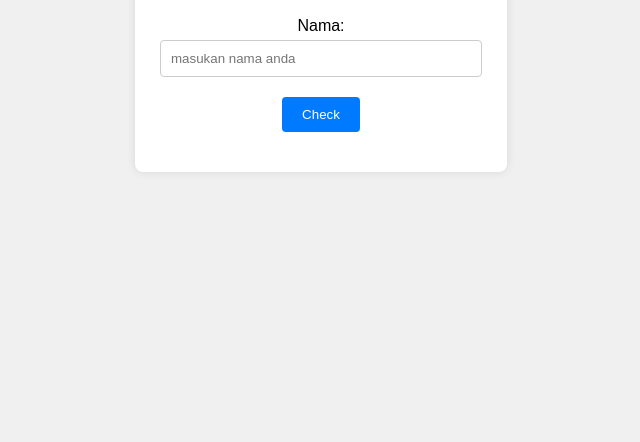
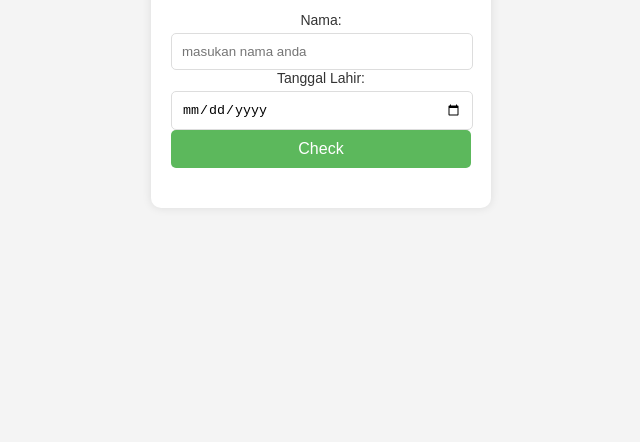
Before and after one commit to Dikry720p/Chack_khodam, a plain HTML site: page index.html in a window 1280 px wide. Shown: the part 358-800 px from the top of the page, without its empty margins (319-959 px from the left). Drawn offline with Linux system fonts and the light colour scheme.

Commit message:
update algoritma

```diff
--- a/index.html
+++ b/index.html
@@ -3,7 +3,7 @@
 <head>
     <meta charset="UTF-8">
     <meta name="viewport" content="width=device-width, initial-scale=1.0">
-    <title>Chack Kodam</title>
+    <title>Check Khodam</title>
     <link rel="stylesheet" href="style.css">
 </head>
 <body>
@@ -13,55 +13,57 @@
         <form id="namaForm">
             <label for="nama">Nama:</label>
             <input type="text" id="nama" name="nama" required placeholder="masukan nama anda">
+            <label for="tanggalLahir">Tanggal Lahir:</label>
+            <input type="date" id="tanggalLahir" name="tanggalLahir" required>
             <button type="submit">Check</button>
         </form>
         <p id="hasil"></p>
     </div>
-</body>
-        <script src="script.js">
-document.addEventListener('DOMContentLoaded', function() {
+    <script src="script.js">
+        document.addEventListener('DOMContentLoaded', function() {
     document.getElementById('namaForm').addEventListener('submit', function(event) {
         event.preventDefault();
 
         const nama = document.getElementById('nama').value.trim().toLowerCase();
+        const tanggalLahir = document.getElementById('tanggalLahir').value;
         const hasilElement = document.getElementById('hasil');
 
-        if (nama === "") {
-            hasilElement.textContent = "Silakan masukkan nama Anda.";
+        if (nama === "" || tanggalLahir === "") {
+            hasilElement.textContent = "Silakan masukkan nama dan tanggal lahir Anda.";
             return;
         }
 
-        const kataAcak = generateKataAcak(nama);
+        const kataAcak = generateKataAcak(nama, tanggalLahir);
         hasilElement.textContent = `Hasil: ${kataAcak}`;
     });
 });
 
-function generateKataAcak(nama) {
+function generateKataAcak(nama, tanggalLahir) {
     const kata = [
-        "maung chongkok", "kuda laut", "kupu-kupu", "papatong", "monyet bodas",
+        "maung chongkok", "kuda laut", "bagong albino", "papatong", "monyet bodas",
         "maung bodas", "kadal hejo", "kadal kodomo", "oray sanca", "oray kobra",
         "belut listrik", "belut kasur", "naga emas", "laler hejo", "lumba-lumba",
         "megalodon", "kingkong", "oray sapi", "piton", "sireum hideung",
-        "sireum beurum", "hiu", "jaer", "beunteur", "tutut", "undur-undur (khodam langka)"
+        "sireum beurum", "hiu", "jaer", "beunteur", "tutut", "undur-undur (khodam langka)","bagong"
     ];
 
-    // Daftar nama yang selalu menghasilkan "kupu-kupu"
-    const namaKhusus = ["rifki", "rifqy", "rifki", "kahim", "mesin"];
+    const namaKhusus = ["rifki", "rifqy", "kahim", "mesin"];
 
     if (namaKhusus.includes(nama)) {
         return "kupu-kupu";
     }
 
-    // Seed based on the name
     let seed = 0;
     for (let i = 0; i < nama.length; i++) {
         seed += nama.charCodeAt(i);
     }
 
+    seed += new Date(tanggalLahir).getTime();
+
     const randomIndex = seed % kata.length;
     return kata[randomIndex];
 }
 
-
     </script>
+</body>
 </html>
--- a/style.css
+++ b/style.css
@@ -1,68 +1,70 @@
-*{
+body {
+    font-family: 'Arial', sans-serif;
+    background-color: #f4f4f4;
     margin: 0;
     padding: 0;
-}
-
-body {
-    font-family: Arial, sans-serif;
     display: flex;
     justify-content: center;
     align-items: center;
     height: 100vh;
-    margin: 0;
-    background-color: #f0f0f0;
 }
 
 .container {
-    background-color: #fff;
+    background: #fff;
     padding: 20px;
-    border-radius: 8px;
+    border-radius: 10px;
     box-shadow: 0 0 10px rgba(0, 0, 0, 0.1);
     text-align: center;
+    width: 300px;
 }
 
 h1 {
-    margin-bottom: 10px;
+    font-size: 24px;
+    color: #333;
+    margin-bottom: 20px;
 }
 
 p {
-    margin-bottom: 20px;
+    font-size: 16px;
+    color: #666;
 }
 
-form {
-    display: flex;
-    flex-direction: column;
-    align-items: center;
+.form-group {
+    margin-bottom: 15px;
+    text-align: left;
 }
 
 label {
+    display: block;
+    font-size: 14px;
     margin-bottom: 5px;
+    color: #333;
 }
 
-input[type="text"] {
+input[type="text"], input[type="date"] {
+    width: calc(100% - 20px);
     padding: 10px;
-    margin-bottom: 20px;
-    border: 1px solid #ccc;
-    border-radius: 4px;
-    width: 100%;
-    max-width: 300px;
+    border: 1px solid #ddd;
+    border-radius: 5px;
 }
 
 button {
-    padding: 10px 20px;
-    background-color: #007bff;
-    color: white;
+    width: 100%;
+    padding: 10px;
+    background-color: #5cb85c;
     border: none;
-    border-radius: 4px;
+    border-radius: 5px;
+    color: #fff;
+    font-size: 16px;
     cursor: pointer;
-    transition: background-color 0.3s;
 }
 
 button:hover {
-    background-color: #0056b3;
+    background-color: #4cae4c;
 }
 
 #hasil {
     margin-top: 20px;
-    font-weight: bold;
+    font-size: 18px;
+    color: #333;
 }
```
